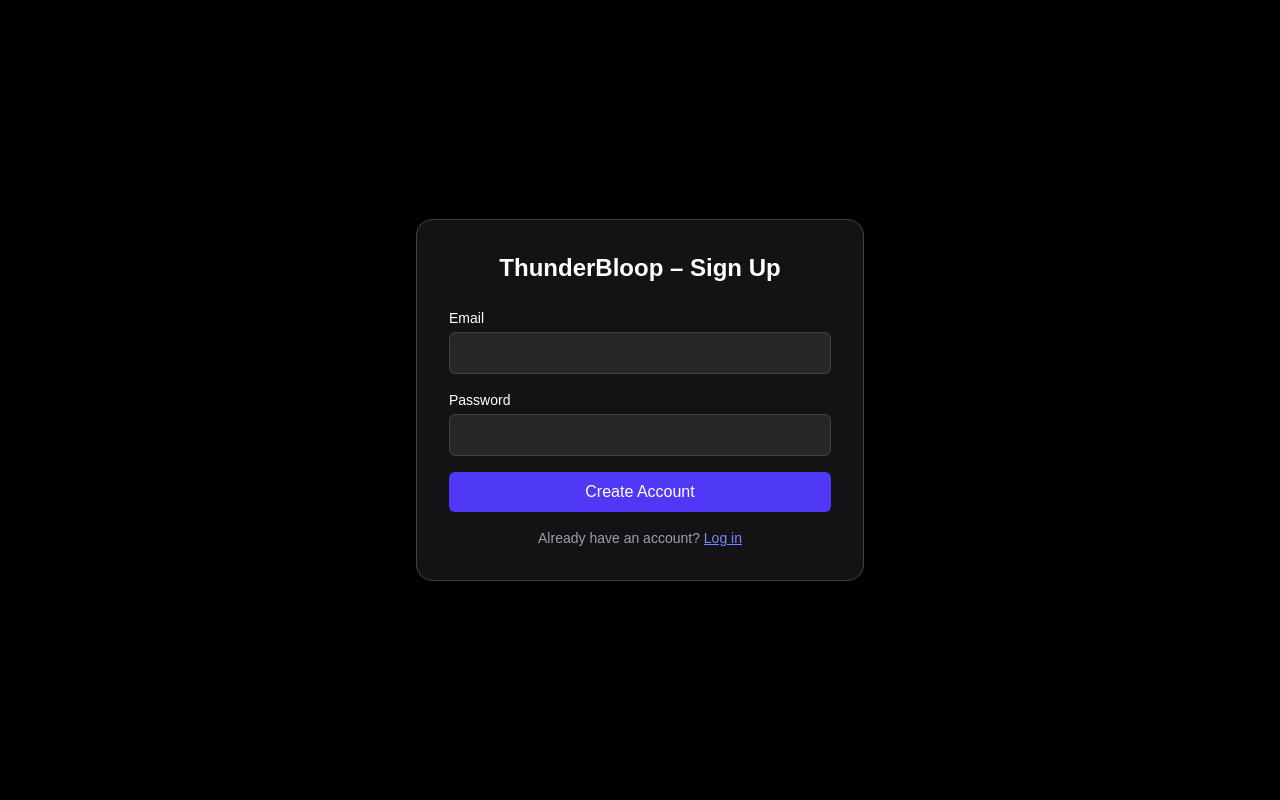
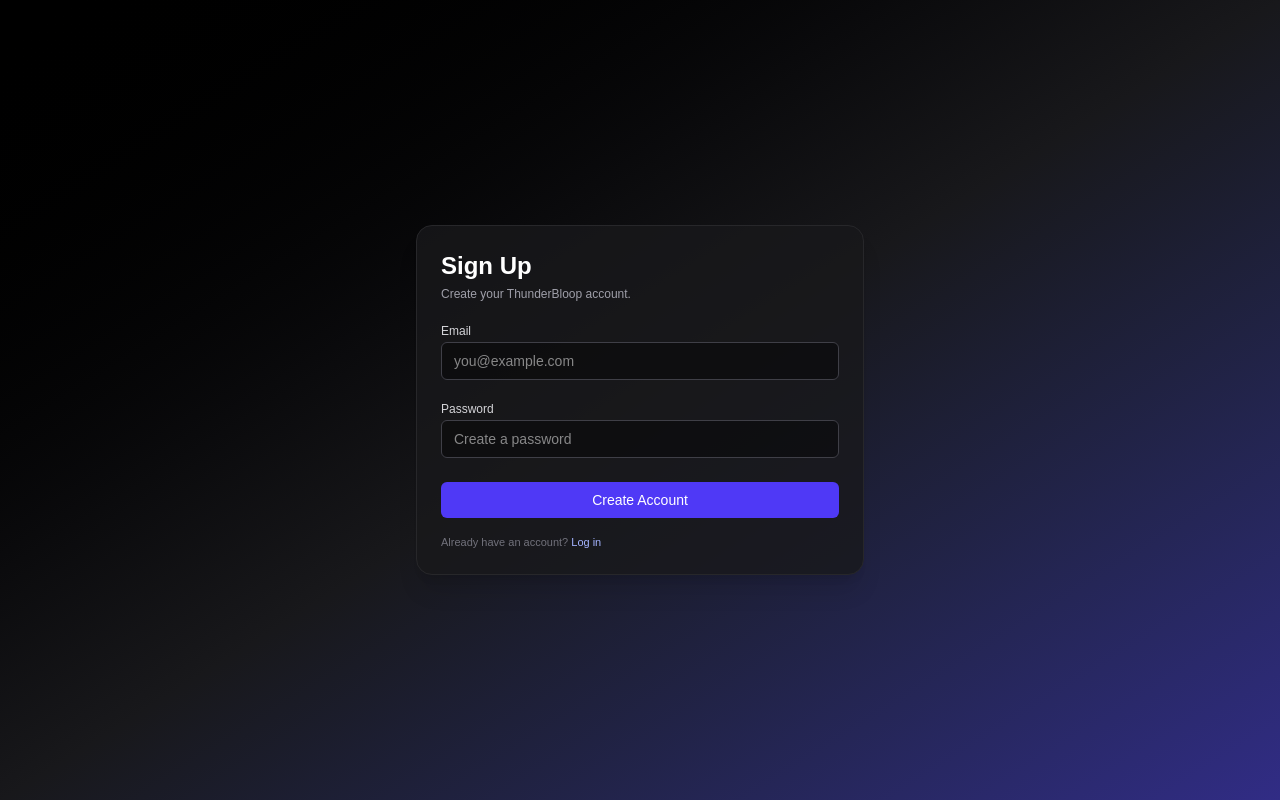
Before and after one commit to fouzan01/thunderbloop, a Next.js app: page /auth/signup in a window 1280 px wide. Built offline with nearby package versions, Linux system fonts and the light colour scheme; no server answers.

Commit message:
Fix signup page and prepare for deployment

```diff
--- a/app/auth/signup/page.tsx
+++ b/app/auth/signup/page.tsx
@@ -1,136 +1,167 @@
-
 "use client";
 
-import { useState, useEffect } from "react";
-import { createUserWithEmailAndPassword } from "firebase/auth";
+import { useEffect, useState } from "react";
+import { useRouter } from "next/navigation";
+import {
+  createUserWithEmailAndPassword,
+  onAuthStateChanged,
+  User,
+} from "firebase/auth";
 import { auth, db } from "@/lib/firebaseClient";
 import {
   doc,
+  getDoc,
   setDoc,
   updateDoc,
   increment,
-  getDoc,
 } from "firebase/firestore";
-import { useRouter, useSearchParams } from "next/navigation";
 
 export default function SignupPage() {
   const router = useRouter();
-  const searchParams = useSearchParams();
 
+  const [currentUser, setCurrentUser] = useState<User | null>(null);
   const [email, setEmail] = useState("");
   const [password, setPassword] = useState("");
+  const [refCode, setRefCode] = useState<string | null>(null);
   const [loading, setLoading] = useState(false);
-  const [error, setError] = useState("");
-  const [referrerId, setReferrerId] = useState<string | null>(null);
+  const [errorMsg, setErrorMsg] = useState<string | null>(null);
 
-  // Read ?ref= from URL
+  // If already logged in, send to dashboard
   useEffect(() => {
-    const ref = searchParams.get("ref");
+    const unsub = onAuthStateChanged(auth, (user) => {
+      setCurrentUser(user);
+      if (user) {
+        router.push("/dashboard");
+      }
+    });
+
+    return () => unsub();
+  }, [router]);
+
+  // Read ?ref=... from URL WITHOUT useSearchParams
+  useEffect(() => {
+    if (typeof window === "undefined") return;
+    const params = new URLSearchParams(window.location.search);
+    const ref = params.get("ref");
     if (ref) {
-      setReferrerId(ref);
+      setRefCode(ref);
     }
-  }, [searchParams]);
+  }, []);
 
-  async function handleSignup(e: React.FormEvent) {
+  async function handleSubmit(e: React.FormEvent) {
     e.preventDefault();
+    setErrorMsg(null);
     setLoading(true);
-    setError("");
 
     try {
       // 1) Create auth user
-      const userCred = await createUserWithEmailAndPassword(
-        auth,
-        email,
-        password
-      );
+      const cred = await createUserWithEmailAndPassword(auth, email, password);
+      const user = cred.user;
 
-      const uid = userCred.user.uid;
+      // 2) Figure out who referred this user (if any)
+      let referredBy: string | null = null;
 
-      // 2) Create user document
-      await setDoc(doc(db, "users", uid), {
-        email,
-        createdAt: new Date(),
-        points: 0,
-        referralCount: 0,
-        referralCode: uid,       // we use uid as referral code
-        referredBy: referrerId || null,
-      });
+      if (refCode) {
+        // In our system the referralCode is the other user's uid.
+        const refDocRef = doc(db, "users", refCode);
+        const refSnap = await getDoc(refDocRef);
 
-      // 3) If someone referred this user, update their stats
-      if (referrerId) {
-        const refDocRef = doc(db, "users", referrerId);
-        const refDocSnap = await getDoc(refDocRef);
+        if (refSnap.exists()) {
+          referredBy = refCode;
 
-        if (refDocSnap.exists()) {
+          // Give the referrer extra points + increment their referral count
           await updateDoc(refDocRef, {
             referralCount: increment(1),
-            points: increment(10), // 👈 each referral = +10 points
+            points: increment(45), // same as you used when testing
           });
         }
       }
 
+      // 3) Create Firestore profile for this new user
+      const userRef = doc(db, "users", user.uid);
+      await setDoc(userRef, {
+        email: user.email,
+        points: 0,
+        referralCount: 0,
+        referralCode: user.uid, // we use uid as referral code
+        referredBy: referredBy,
+        createdAt: new Date().toISOString(),
+      });
+
       // 4) Go to dashboard
       router.push("/dashboard");
     } catch (err: any) {
-      setError(err.message);
+      console.error("Signup error:", err);
+      setErrorMsg(err?.message ?? "Failed to create account.");
     } finally {
       setLoading(false);
     }
   }
 
   return (
-    <div className="min-h-screen flex items-center justify-center bg-black text-white">
-      <div className="w-full max-w-md bg-zinc-900/80 border border-zinc-700 rounded-2xl p-8 shadow-2xl">
-        <h1 className="text-2xl font-semibold mb-6 text-center">
-          ThunderBloop – Sign Up
-        </h1>
+    <div className="min-h-screen bg-gradient-to-br from-black via-zinc-900 to-indigo-900 text-white flex items-center justify-center px-4">
+      <div className="w-full max-w-md rounded-2xl bg-zinc-900/80 border border-zinc-800 p-6 shadow-xl">
+        <h1 className="text-2xl font-semibold mb-1">Sign Up</h1>
+        <p className="text-xs text-zinc-400 mb-4">
+          Create your ThunderBloop account.
+          {refCode && (
+            <span className="ml-1 text-emerald-400">
+              You are joining with a referral.
+            </span>
+          )}
+        </p>
 
-        {referrerId && (
-          <p className="mb-4 text-xs text-emerald-400 text-center">
-            You are joining via a referral. Referrer ID: {referrerId}
+        {errorMsg && (
+          <p className="text-xs text-red-400 mb-3 break-words">
+            {errorMsg}
           </p>
         )}
 
-        <form onSubmit={handleSignup} className="space-y-4">
-          <div>
-            <label className="block text-sm mb-1">Email</label>
+        <form onSubmit={handleSubmit} className="space-y-4">
+          <div className="space-y-1">
+            <label className="text-xs text-zinc-300">Email</label>
             <input
               type="email"
-              className="w-full rounded-md px-3 py-2 bg-zinc-800 border border-zinc-700 focus:outline-none focus:ring-2 focus:ring-indigo-500"
+              required
+              className="w-full px-3 py-2 rounded-md bg-black/40 border border-zinc-700 text-sm focus:outline-none focus:ring-1 focus:ring-indigo-500"
               value={email}
               onChange={(e) => setEmail(e.target.value)}
-              required
+              placeholder="you@example.com"
             />
           </div>
 
-          <div>
-            <label className="block text-sm mb-1">Password</label>
+          <div className="space-y-1">
+            <label className="text-xs text-zinc-300">Password</label>
             <input
               type="password"
-              className="w-full rounded-md px-3 py-2 bg-zinc-800 border border-zinc-700 focus:outline-none focus:ring-2 focus:ring-indigo-500"
+              required
+              minLength={6}
+              className="w-full px-3 py-2 rounded-md bg-black/40 border border-zinc-700 text-sm focus:outline-none focus:ring-1 focus:ring-indigo-500"
               value={password}
               onChange={(e) => setPassword(e.target.value)}
-              required
+              placeholder="Create a password"
             />
           </div>
+
+          {refCode && (
+            <p className="text-[11px] text-zinc-500">
+              Referral code detected:{" "}
+              <span className="text-indigo-300 break-all">{refCode}</span>
+            </p>
+          )}
 
           <button
             type="submit"
             disabled={loading}
-            className="w-full py-2 rounded-md bg-indigo-600 hover:bg-indigo-500 font-medium disabled:opacity-60 disabled:cursor-not-allowed transition"
+            className="w-full mt-2 py-2 rounded-md bg-indigo-600 hover:bg-indigo-500 text-sm font-medium disabled:opacity-60 disabled:cursor-not-allowed"
           >
             {loading ? "Creating account..." : "Create Account"}
           </button>
         </form>
 
-        {error && <p className="mt-4 text-sm text-red-400">{error}</p>}
-
-        <p className="mt-4 text-sm text-zinc-400 text-center">
+        <p className="mt-4 text-[11px] text-zinc-500">
           Already have an account?{" "}
-          <a
-            href="/auth/login"
-            className="text-indigo-400 hover:text-indigo-300 underline"
-          >
+          <a href="/auth/login" className="text-indigo-300 hover:underline">
             Log in
           </a>
         </p>
```
